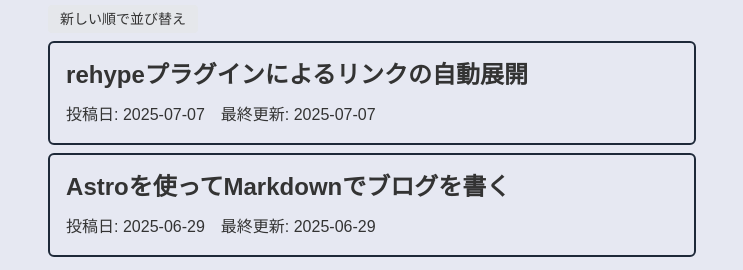
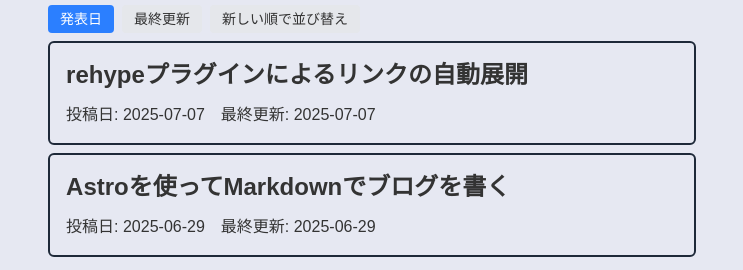
Before and after one commit to lev635/blog, an Astro site: page /article in a window 1280 px wide. Shown: the part 152-422 px from the top of the page, without its empty margins (268-1011 px from the left). Built offline with nearby package versions, Linux system fonts and the light colour scheme; Astro itself is replaced by a stand-in of ours; some packages are replaced by stand-ins of ours.

Commit message:
見た目の調整

```diff
--- a/src/components/ArticleList.tsx
+++ b/src/components/ArticleList.tsx
@@ -4,28 +4,51 @@
 
 export interface Props {
   articles: MarkdownInstance<Record<string, any>>[];
-  limit?: number;
+  displayButton?: boolean
 }
 
-export default function ArticleList({ articles, limit }: Props) {
-  const [desc, setDesc] = useState(true);
+type SortOrder = 'asc' | 'desc';
+type SortType = 'pub' | 'last';
+
+export default function ArticleList({ articles, displayButton }: Props) {
+  const [sortOrder, setSortOrder] = useState<SortOrder>('desc');
+  const [sortType, setSortType] = useState<SortType>('pub');
 
   const sortedArticles = [...articles]
-    .sort((a, b) =>
-      desc
-        ? new Date(b.frontmatter.date).getTime() - new Date(a.frontmatter.date).getTime()
-        : new Date(a.frontmatter.date).getTime() - new Date(b.frontmatter.date).getTime()
-    )
-    .slice(0, limit ?? articles.length);
+    .sort((a, b) => {
+      const aDate = sortType === 'pub'
+        ? new Date(a.frontmatter.date).getTime()
+        : new Date(a.frontmatter.lastModified).getTime();
+      const bDate = sortType === 'pub'
+        ? new Date(b.frontmatter.date).getTime()
+        : new Date(b.frontmatter.lastModified).getTime();
+      return sortOrder === 'desc' ? bDate - aDate : aDate - bDate;
+    })
 
   return (
     <div>
-      <button
-        className="mb-2 px-3 py-1 rounded bg-gray-200 hover:bg-gray-300 text-sm"
-        onClick={() => setDesc((v) => !v)}
-      >
-        {desc ? "新しい順" : "古い順"}で並び替え
-      </button>
+      {displayButton && (
+        <div className="flex gap-2 mb-2">
+          <button
+            className={`px-3 py-1 rounded text-sm ${sortType === 'pub' ? 'bg-blue-500 text-white' : 'bg-gray-200 hover:bg-gray-300'}`}
+            onClick={() => setSortType('pub')}
+          >
+            発表日
+          </button>
+          <button
+            className={`px-3 py-1 rounded text-sm ${sortType === 'last' ? 'bg-blue-500 text-white' : 'bg-gray-200 hover:bg-gray-300'}`}
+            onClick={() => setSortType('last')}
+          >
+            最終更新
+          </button>
+          <button
+            className="px-3 py-1 rounded bg-gray-200 hover:bg-gray-300 text-sm"
+            onClick={() => setSortOrder((v) => (v === 'desc' ? 'asc' : 'desc'))}
+          >
+            {sortOrder === 'desc' ? "新しい順" : "古い順"}で並び替え
+          </button>
+        </div>
+      )}
       <div className="flex flex-col gap-2">
         {sortedArticles.map((article) => (
           <ArticleCard
--- a/src/pages/article.astro
+++ b/src/pages/article.astro
@@ -1,17 +1,21 @@
 ---
+import type { MarkdownInstance } from "astro";
+
 import Head from "../components/Head.astro";
 import Navigation from "../components/Navigation.astro";
 import Footer from "../components/Footer.astro";
 import ArticleList from "../components/ArticleList";
 import '../styles/tailwind.css';
 
-const articles = await Astro.glob("../pages/article/*.md");
+const articleFiles = import.meta.glob("../pages/article/*.md", { eager: true} );
+const articles = Object.values(articleFiles) as MarkdownInstance<Record<string, any>>[];
+const sortedarticles = articles.sort((a, b) => new Date(b.frontmatter.date).getTime() - new Date(a.frontmatter.date).getTime());
 ---
 
 <Head title="記事一覧" />
 <Navigation />
 <article>
-  <h1 class="font-semibold">記事一覧</h1>
-  <ArticleList articles={articles} client:load />
+  <h1>記事一覧</h1>
+  <ArticleList articles={sortedarticles} displayButton client:load />
 </article>
 <Footer />
--- a/src/pages/index.astro
+++ b/src/pages/index.astro
@@ -9,12 +9,13 @@
 
 const articleFiles = import.meta.glob("../pages/article/*.md", { eager: true} );
 const articles = Object.values(articleFiles) as MarkdownInstance<Record<string, any>>[];
+const sortedarticles = articles.sort((a, b) => new Date(b.frontmatter.date).getTime() - new Date(a.frontmatter.date).getTime());
 ---
 
 <Head title="ゆかり"/>
 <Navigation />
 <article>
-  <h1 class="font-semibold">新着記事</h1>
-  <ArticleList articles={articles} limit={3} client:load/>
+  <h1>新着記事</h1>
+  <ArticleList articles={sortedarticles.slice(3)} client:load/>
 </article>
 <Footer />
--- a/src/styles/global.css
+++ b/src/styles/global.css
@@ -29,6 +29,7 @@
 }
 
 article>h1 {
+  font-weight: 600;
   font-size: 2rem;
 }
 
```
